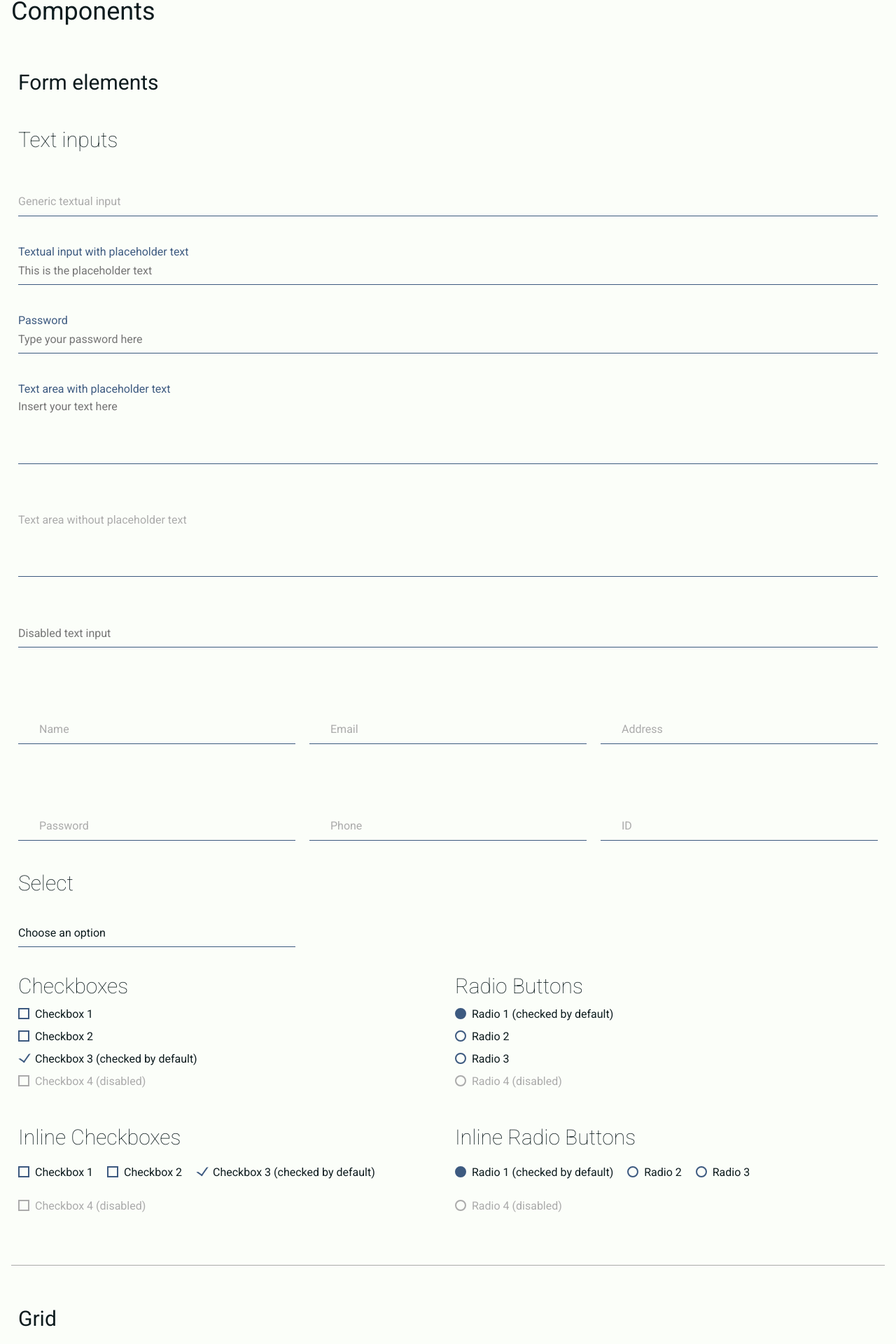
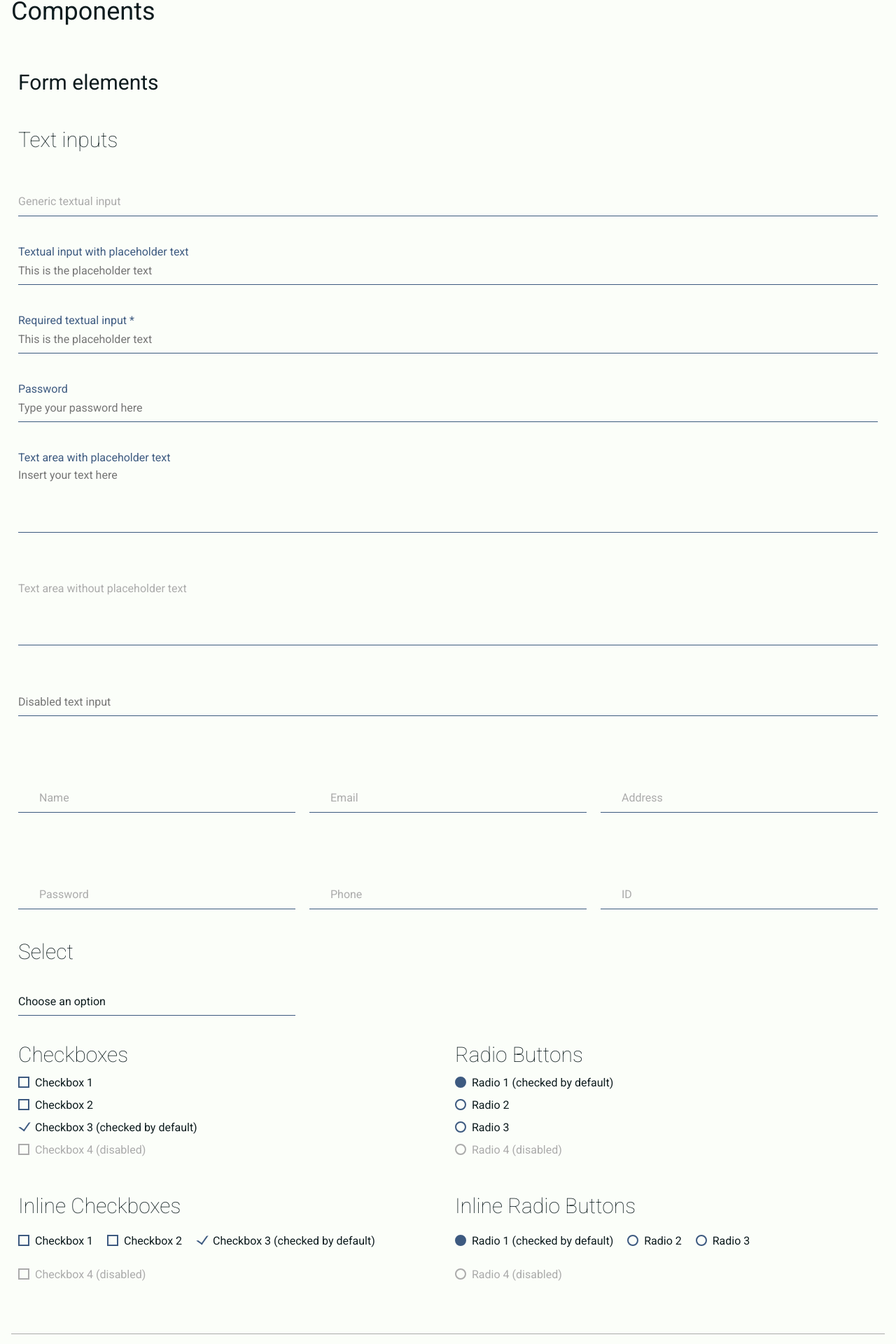
Before and after one commit to pieruf/component-library, a Jekyll site: the page built from index.html, in a window 1280 px wide. Shown: the top 1920 px of the page at 70% size. Built offline with Jekyll 4.4.1, drawn with Linux system fonts in a browser that asks for light colours.

Commit message:
Input fields tweaks
- Added mark for required fields
- Added autoresize to text areas

```diff
--- a/_components/forms.html
+++ b/_components/forms.html
@@ -17,6 +17,11 @@ id: forms
 		<div class="input-element">
 			<input id="text-input-placeholder" type="text" placeholder="This is the placeholder text">
 			<label for="text-input-placeholder">Textual input with placeholder text</label>
+		</div>
+
+		<div class="input-element">
+			<input id="text-input-required" type="text" placeholder="This is the placeholder text" required>
+			<label for="text-input-required">Required textual input</label>
 		</div>
 
 		<div class="input-element">
--- a/_sass/forms.scss
+++ b/_sass/forms.scss
@@ -1,5 +1,13 @@
 input, textarea, select, button {
 	font-family: $font-stack; // Fixes Mozilla issue
+}
+
+input:required, textarea:required {
+	&+label {
+		&:after {
+			content: ' *';
+		}
+	}
 }
 
 .input-element {
--- a/assets/js/component-library.js
+++ b/assets/js/component-library.js
@@ -109,6 +109,19 @@ $(document).ready(function() {
 		});
 	});
 
+	// Autoresize text-areas
+	$('textarea').each(function() {
+		var textarea = $(this);
+    	var offset = this.offsetHeight - this.clientHeight;
+		$(this).on('keyup input', function() {
+			resizeTextarea(this);
+		});
+		var resizeTextarea = function(area) {
+			$(area).css('height', 'auto');
+        	$(area).css('height', area.scrollHeight + offset);
+		};
+	});
+
 });
 
 /*
```
Also changed, not shown: 4 other files.
